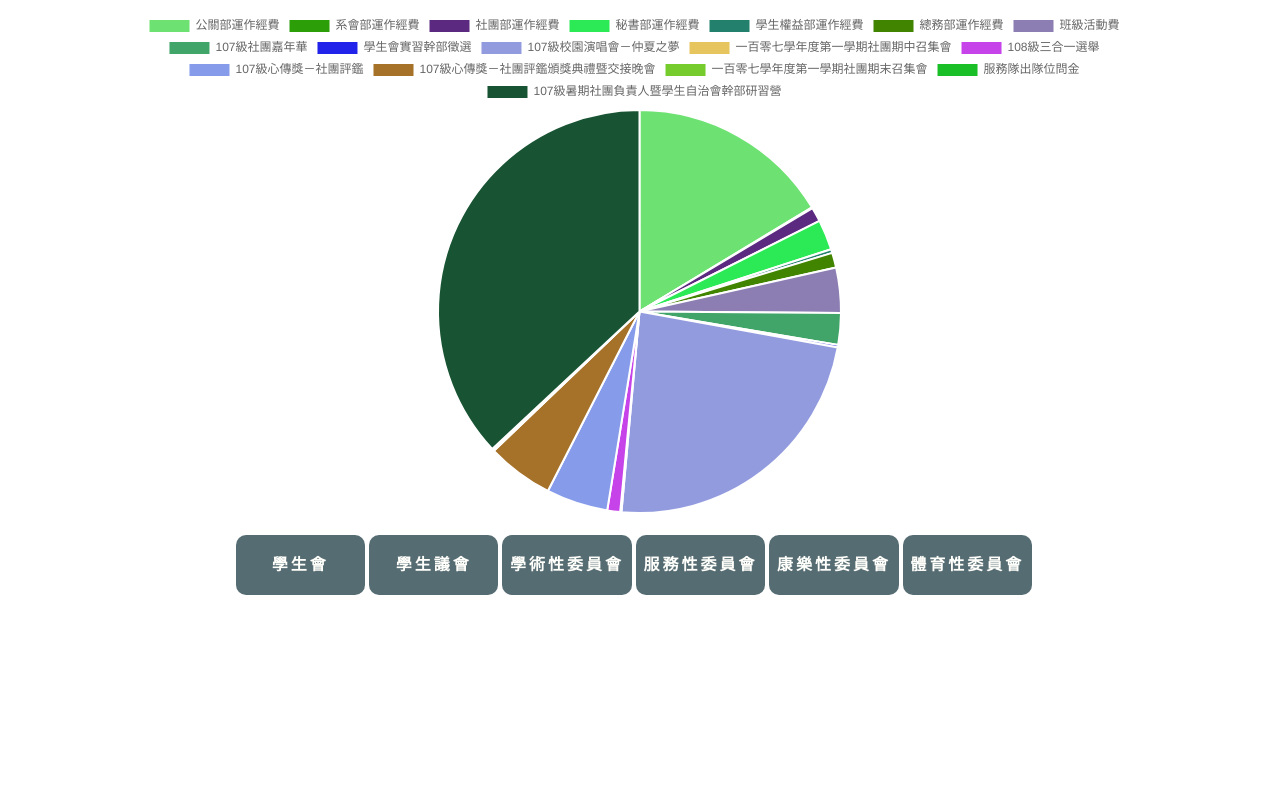
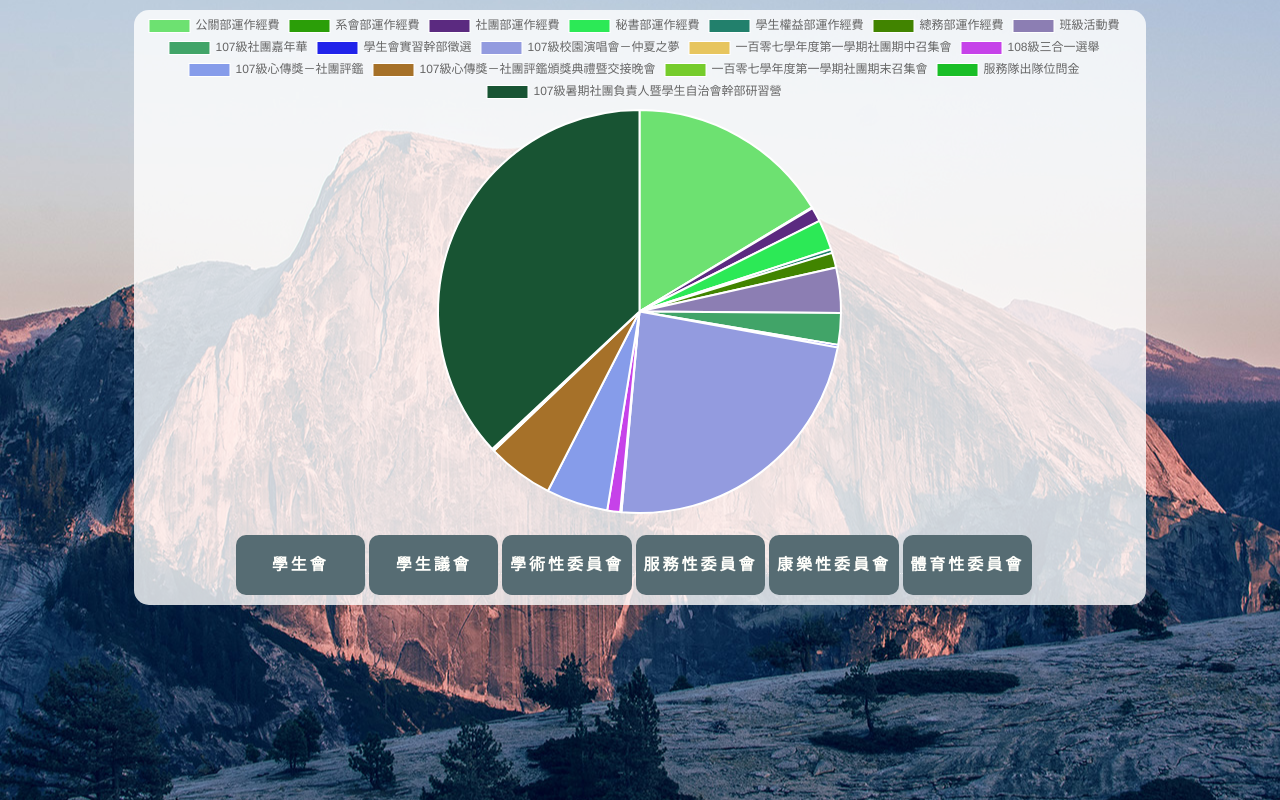
Before and after one commit to lemotw/lemotw.github.io, a plain HTML site: page sp/index.html in a window 1280 px wide. Drawn offline with Linux system fonts and the light colour scheme.

Commit message:
Modify the css background url.

```diff
--- a/sp/css/main.css
+++ b/sp/css/main.css
@@ -9,7 +9,7 @@ a {
 }
 
 body{
-    background-image: url("bg.jpg");
+    background-image: url("../image/bg.jpg");
     background-position: center center, center center;
 }
 
```
